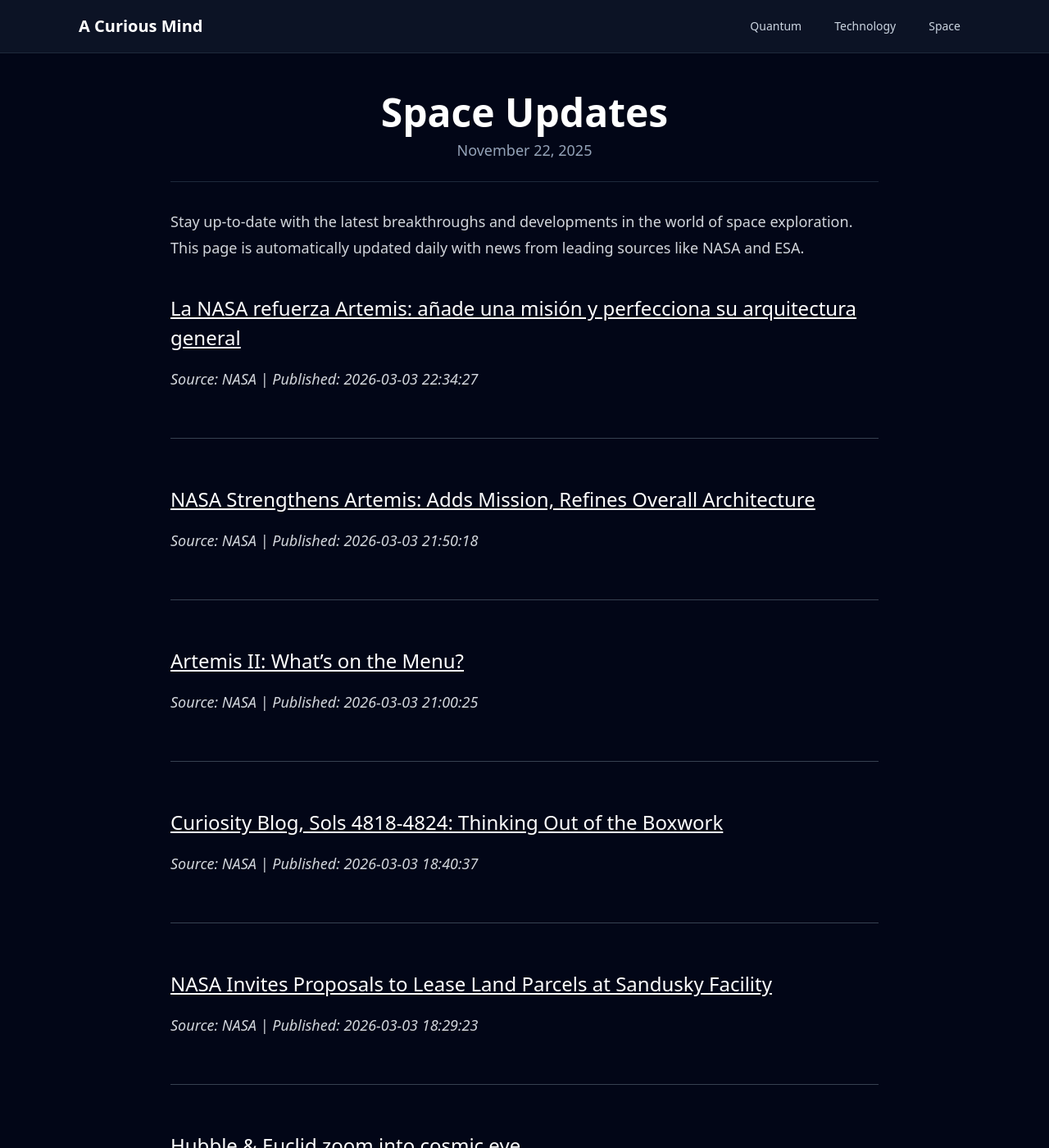
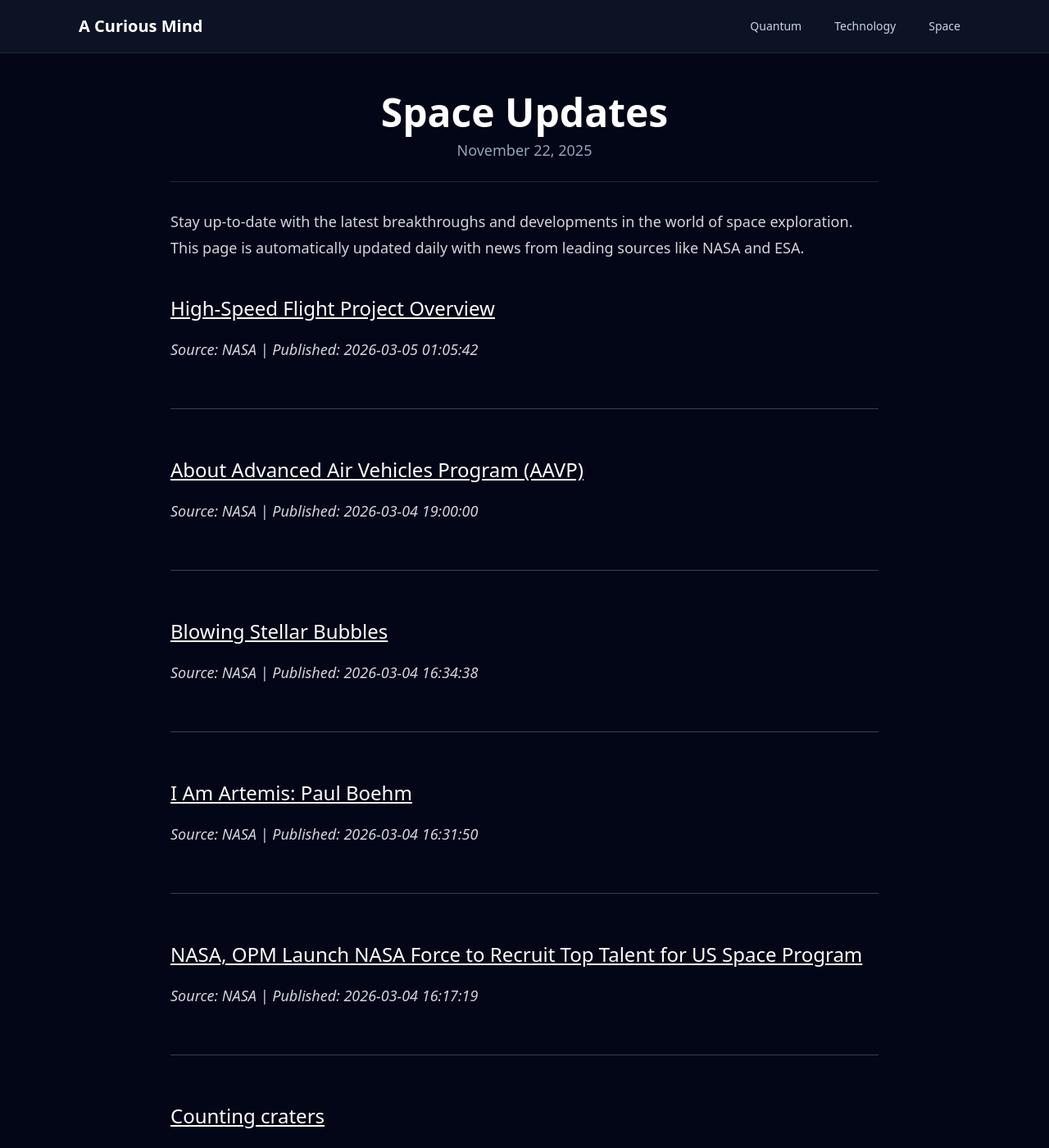
Before and after one commit to onehl7/onehl7.github.io, a Jekyll site: the page built from _posts/2025-11-22-space-updates.md, in a window 1280 px wide and 1400 px high. Shown: the whole window at 82% size. Built offline with Jekyll 4.4.1, drawn with Linux system fonts in a browser that asks for light colours; nearby versions of some CDN libraries; some of the changed text lies outside the part shown.

Commit message:
Update space news data

```diff
--- a/_data/space_news.json
+++ b/_data/space_news.json
@@ -1,33 +1,39 @@
 [
   {
     "source": "NASA",
-    "title": "La NASA refuerza Artemis: a\u00f1ade una misi\u00f3n y perfecciona su arquitectura general",
-    "link": "https://www.nasa.gov/missions/artemis/la-nasa-refuerza-artemis-anade-una-mision-y-perfecciona-su-arquitectura-general/",
-    "published": "2026-03-03 22:34:27"
+    "title": "High-Speed Flight Project Overview",
+    "link": "https://www.nasa.gov/directorates/armd/aavp/hsf/high-speed-flight-project-overview/",
+    "published": "2026-03-05 01:05:42"
   },
   {
     "source": "NASA",
-    "title": "NASA Strengthens Artemis: Adds Mission, Refines Overall Architecture",
-    "link": "https://www.nasa.gov/directorates/esdmd/nasa-strengthens-artemis-adds-mission-refines-overall-architecture/",
-    "published": "2026-03-03 21:50:18"
+    "title": "About Advanced Air Vehicles Program (AAVP)",
+    "link": "https://www.nasa.gov/directorates/armd/aavp/about-aavp/",
+    "published": "2026-03-04 19:00:00"
   },
   {
     "source": "NASA",
-    "title": "Artemis II: What\u2019s on the Menu?",
-    "link": "https://www.nasa.gov/missions/artemis/artemis-2/artemis-ii-whats-on-the-menu/",
-    "published": "2026-03-03 21:00:25"
+    "title": "Blowing Stellar Bubbles",
+    "link": "https://www.nasa.gov/image-article/blowing-stellar-bubbles/",
+    "published": "2026-03-04 16:34:38"
   },
   {
     "source": "NASA",
-    "title": "Curiosity Blog, Sols 4818-4824: Thinking Out of the Boxwork",
-    "link": "https://science.nasa.gov/blog/curiosity-blog-sols-4818-4824-thinking-out-of-the-boxwork/",
-    "published": "2026-03-03 18:40:37"
+    "title": "I Am Artemis: Paul Boehm",
+    "link": "https://www.nasa.gov/missions/artemis/i-am-artemis/i-am-artemis-paul-boehm/",
+    "published": "2026-03-04 16:31:50"
   },
   {
     "source": "NASA",
-    "title": "NASA Invites Proposals to Lease Land Parcels at Sandusky Facility",
-    "link": "https://www.nasa.gov/news-release/nasa-invites-land-lease-proposals/",
-    "published": "2026-03-03 18:29:23"
+    "title": "NASA, OPM Launch NASA Force to Recruit Top Talent for US Space Program",
+    "link": "https://www.nasa.gov/news-release/nasa-opm-launch-nasa-force-to-recruit-top-talent-for-us-space-program/",
+    "published": "2026-03-04 16:17:19"
+  },
+  {
+    "source": "ESA",
+    "title": "Counting craters",
+    "link": "https://www.esa.int/Science_Exploration/Space_Science/Mars_Express/Counting_craters",
+    "published": "2026-03-04 10:00:00"
   },
   {
     "source": "ESA",
@@ -49,12 +55,6 @@
   },
   {
     "source": "ESA",
-    "title": "In-flight call with ESA astronaut Sophie Adenot",
-    "link": "https://www.esa.int/ESA_Multimedia/Videos/2026/02/In-flight_call_with_ESA_astronaut_Sophie_Adenot",
-    "published": "2026-02-27 15:00:00"
-  },
-  {
-    "source": "ESA",
     "title": "\u03b5psilon",
     "link": "https://www.esa.int/Science_Exploration/Human_and_Robotic_Exploration/epsilon",
     "published": "2026-01-21 12:54:00"
```
